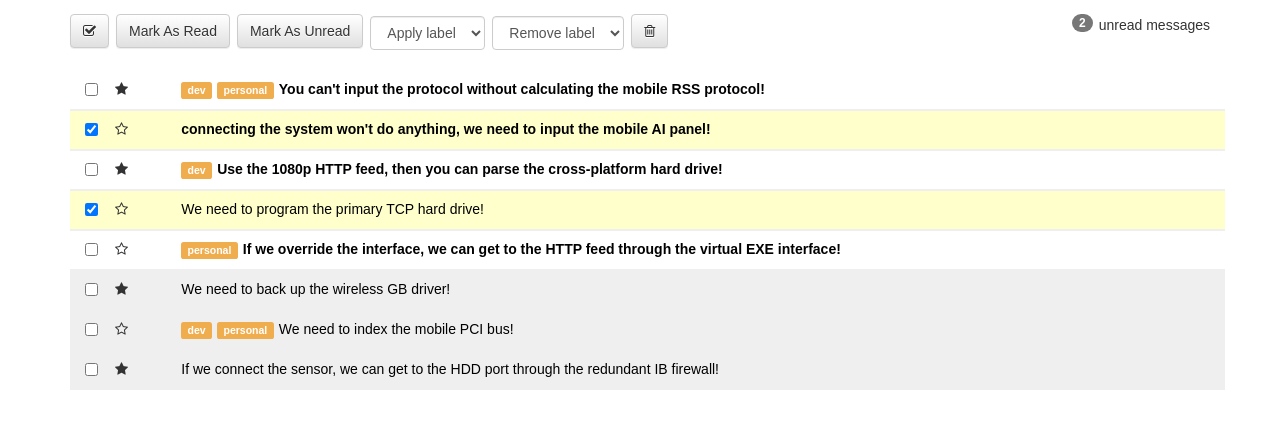
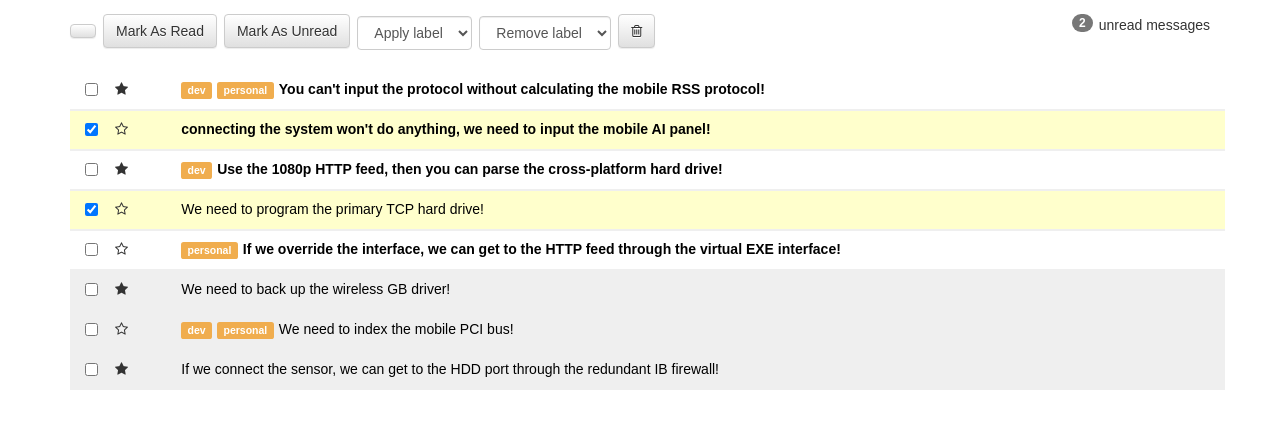
Before and after one commit to bryankai/react-inbox, a React (Create React App) app: page / in a window 1280 px wide. Shown: the top 428 px of the page. Built offline with nearby package versions, Linux system fonts and the light colour scheme.

Commit message:
Added ability to select all messages, but not deselect all

```diff
--- a/src/App.js
+++ b/src/App.js
@@ -4,10 +4,6 @@ import Toolbar from './components/Toolbar.js'
 import Messages from './components/Messages.js'
 import './App.css';
 
-const toolbar = {
-  // selectAll: 'all'     // checked, half-checked, unchecked
-
-}
 
 class App extends Component {
   constructor(props){
@@ -25,7 +21,9 @@ class App extends Component {
       //    "labels": []
       //  },
       // ...]
-      toolbar: toolbar
+      toolbar: {
+        selectAll: ""     // checked, halfchecked, unchecked
+      }
     }
   }
 
@@ -45,8 +43,56 @@ class App extends Component {
     console.log(this.state.messages)
   }
 
-  handleToolbarCheckbox = (checked) => {
-    this.setState( { todoItems: this.state.toolbar.map(ele => ({...ele, checked } ) ) } )
+
+
+  handleSelectAllIconChange = (messagesData,toolbarData) => {
+    // Find out how many messages are selected
+
+    // If all messages are selected, selectAll = "all"
+
+    // If all messages are selected, selectAll = "some"
+
+    // If all messages are selected, selectAll = "none"
+
+    // "fa fa-check-square-o"
+    // console.log('toolbarSelected',toolbarSelected)
+    // if(toolbarSelected==="some" || toolbarSelected==="some") {
+    //   toolbarSelected="all"
+    // } else {
+    //   toolbarSelected="none"
+    // }
+    if(toolbarData.selected==='')
+    this.setState( { toolbar: 'some' } )
+  }
+
+  handleSelectAll = (messagesData) => {
+    console.log('selectAll!')
+    this.setState( { messages: this.state.messages.map(ele => ({...ele, selected: 'true' } ) ) } )
+    // if (toolbarSelected==="checked") {
+    //   const messageSelected = true
+    //   // Change the button
+    //   // Render the message checkboxes
+    //   this.setState( { checkbox: this.state.messages.map(ele => ({...ele, selected: messageSelected } ) ) } )
+    //   // Render the toolbar checkbox
+    //   this.setState( { toolbar: newSelectAll })
+    //
+    // } else if (toolbarSelected==="unchecked") {
+    //   const messageSelected = false
+    //   // update toolbar status
+    // } else {
+    //   // third case
+    //   // Render the message checkboxes
+    //   this.setState( { checkbox: this.state.messages.map(ele => ({...ele, selected: messageSelected } ) ) } )
+    //   // Render the toolbar checkbox
+    //   this.setState( { toolbar: newSelectAll
+    // }
+    //
+    //
+    // })
+  }
+
+  test = (text) => {
+    console.log(text)
   }
 
   handleMessageRead = (readStatus) => {
@@ -56,7 +102,14 @@ class App extends Component {
     return (
       <div className="App">
         <div className="container">
-          <Toolbar />
+          <Toolbar
+            toolbarData={this.state.toolbar}
+
+            messagesData={this.state.messages}
+            handleSelectAll={this.handleSelectAll}
+            // handleSelectAllIconChange={this.handleSelectAllIconChange}
+            test={this.test}
+          />
           <Messages
             messagesData={this.state.messages}
             handleSelected={this.handleSelected}
--- a/src/components/Toolbar.js
+++ b/src/components/Toolbar.js
@@ -2,7 +2,7 @@
 import React from 'react'
 
 // 2. Create a function
-const Toolbar = (props) => {
+const Toolbar = ({toolbarData, messagesData, handleSelectAll, handleSelectAllIconChange, test}) => {
   // 3. Return some JSX
   return (
     <div className="row toolbar">
@@ -12,8 +12,17 @@ const Toolbar = (props) => {
           unread messages
         </p>
 
-        <button className="btn btn-default">
-          <i className="fa fa-check-square-o"></i>
+        <button
+          className="btn btn-default"
+          // onClick={(event)=> test(event.target)}
+          onClick={(event)=> handleSelectAll(messagesData)}
+          >
+          <i
+            // className={handleSelectAllIconChange(messagesData, toolbarData)}
+
+          >
+
+          </i>
         </button>
 
         <button className="btn btn-default">
@@ -39,14 +48,15 @@ const Toolbar = (props) => {
         </select>
 
         <button className="btn btn-default">
-          <i className="fa fa-trash-o"></i>
+          <i
+            className="fa fa-trash-o"
+          >
+          </i>
         </button>
       </div>
     </div>
   )
 }
 
-
-
 // 4. export
 export default Toolbar
```
